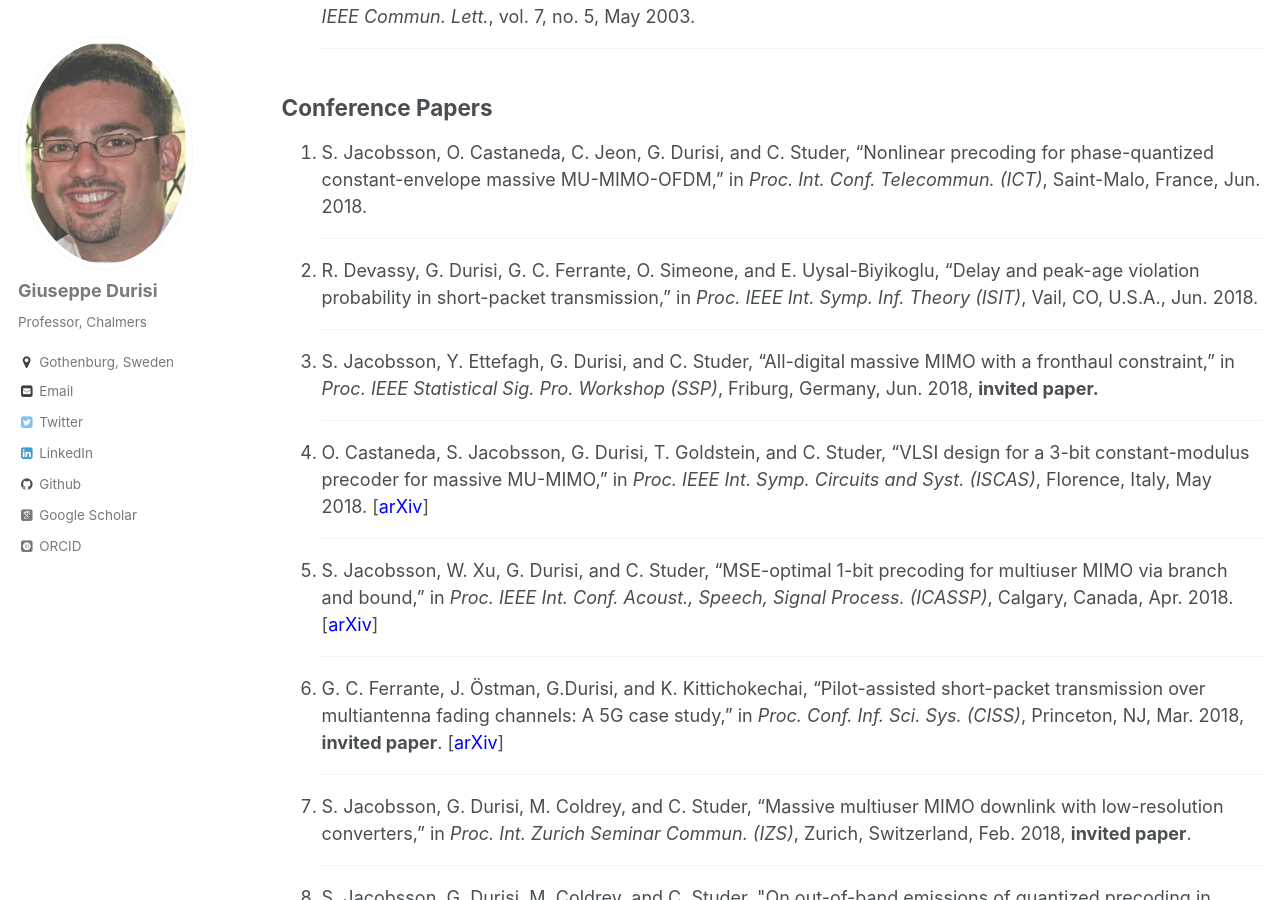
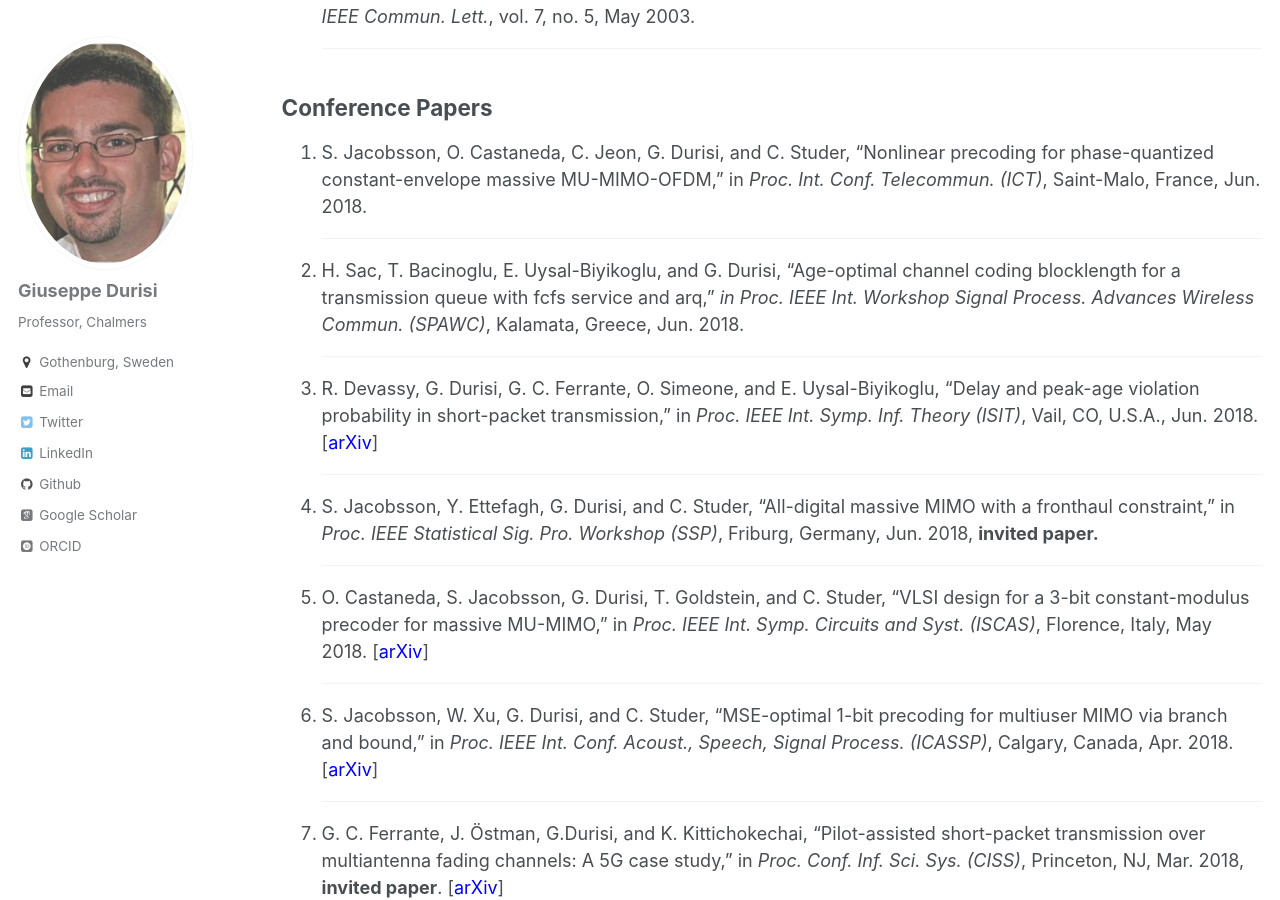
Before and after one commit to gdurisi/gdurisi.github.io, a Jekyll site: the page built from _pages/publications.md, in a window 1280 px wide and 900 px high, scrolled down 4001 px. Built offline with Jekyll 4.4.1, drawn with Linux system fonts in a browser that asks for light colours; some web fonts are replaced.

```diff
--- a/_pages/publications.md
+++ b/_pages/publications.md
@@ -254,13 +254,17 @@ G. Durisi, V. I. Morgenshtern, and H. Bölcskei, "On the sensitivity of continuo
 ## Conference Papers
 <ol>
 
+
+
 <li> S. Jacobsson, O. Castaneda, C. Jeon, G. Durisi, and C. Studer, “Nonlinear precoding for phase-quantized constant-envelope massive MU-MIMO-OFDM,” in <em>Proc. Int. Conf. Telecommun. (ICT)</em>, Saint-Malo, France, Jun. 2018.
   <hr>
 </li>
 
+  <li> H. Sac, T. Bacinoglu, E. Uysal-Biyikoglu, and G. Durisi, “Age-optimal channel coding blocklength for a transmission queue with fcfs service and arq,” <em>in Proc. IEEE Int. Workshop Signal Process. Advances Wireless Commun. (SPAWC)</em>, Kalamata, Greece, Jun. 2018.
+    <hr>
+  </li>
 
-
-<li> R. Devassy, G. Durisi, G. C. Ferrante, O. Simeone, and E. Uysal-Biyikoglu, “Delay and peak-age violation probability in short-packet transmission,” in <em>Proc. IEEE Int. Symp. Inf. Theory (ISIT)</em>, Vail, CO, U.S.A., Jun. 2018.
+<li> R. Devassy, G. Durisi, G. C. Ferrante, O. Simeone, and E. Uysal-Biyikoglu, “Delay and peak-age violation probability in short-packet transmission,” in <em>Proc. IEEE Int. Symp. Inf. Theory (ISIT)</em>, Vail, CO, U.S.A., Jun. 2018.  [<a href="https://arxiv.org/abs/1805.03271" target="_blank">arXiv</a>]
   <hr>
 </li>
 
--- a/_pages/year-archive.html
+++ b/_pages/year-archive.html
@@ -18,5 +18,7 @@ redirect_from:
    <h2 id="{{ year | slugify }}" class="archive__subtitle">{{ year }}</h2>
     {% capture written_year %}{{ year }}{% endcapture %}
   {% endif %}
-  {% include archive-single.html %}
+  {% if post.categories contains 'blog' %}
+    {% include archive-single.html %}
+  {% endif %}
 {% endfor %}
```
Also changed, not shown: _drafts/post-draft.md (deleted, +0 -19 lines), _pages/news.html (added, +18 -0 lines), _posts/2018-06-08-blog-post.md (+1 -0 lines), _posts/2018-06-08-news-isit.md (added, +14 -0 lines).
